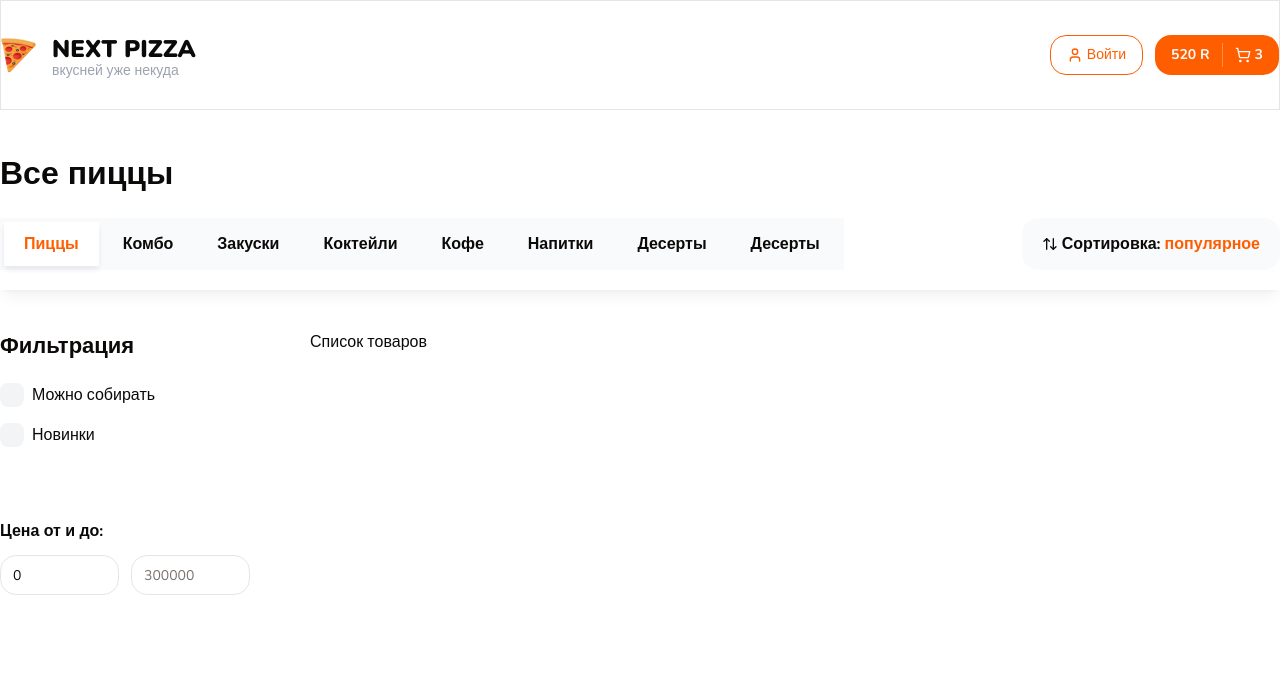
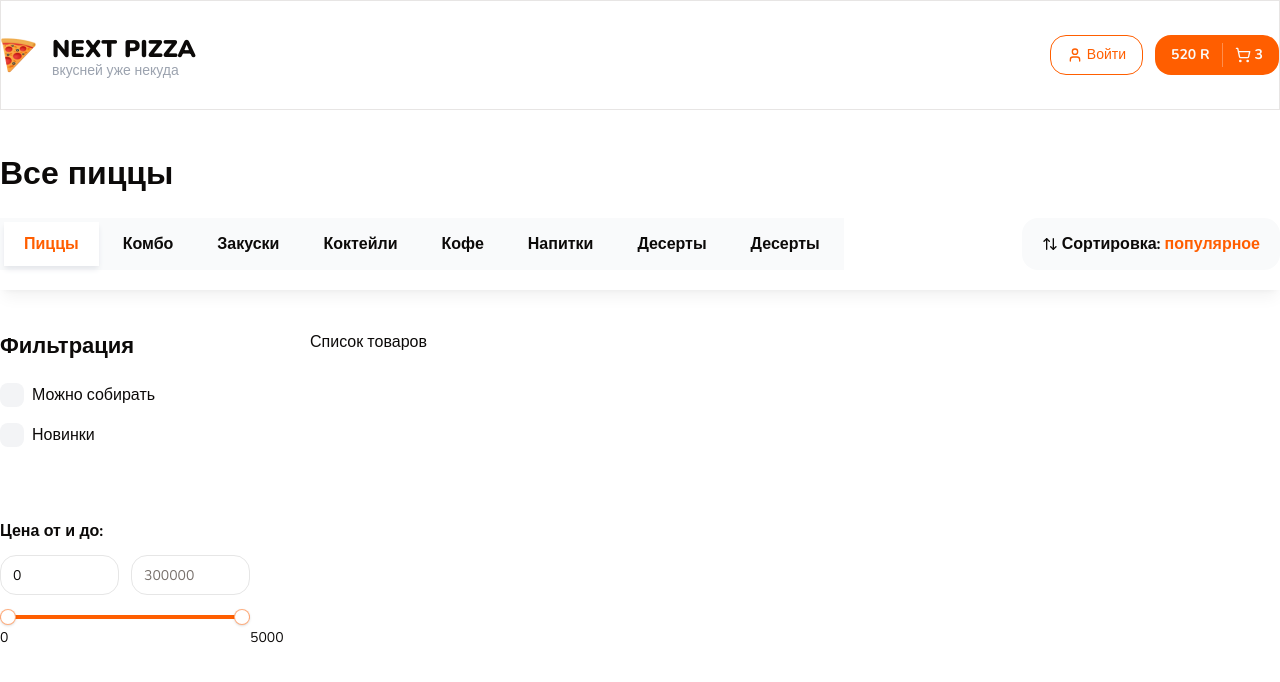
Before and after one commit to it-spectre-ru/next-pizza, a Next.js app: page / in a window 1280 px wide. Shown: the top 682 px of the page. Built offline with nearby package versions, Linux system fonts and the light colour scheme.

Commit message:
add range slider

```diff
--- a/components/shared/filters.tsx
+++ b/components/shared/filters.tsx
@@ -3,6 +3,7 @@
 import { Title } from './title';
 import { FilterCheckbox } from './filter-checkbox';
 import { Input } from '../ui';
+import { RangeSlider } from './range-slider';
 
 interface Props {
   className?: string;
@@ -24,6 +25,8 @@
         <Input type="number" placeholder='0' min={0} max={1000} defaultValue={0} />
         <Input type="number" min={100} max={3000} placeholder='300000' />
       </div>
+
+      <RangeSlider min={0} max={5000} step={10} value={[0, 5000]} />
     </div>
   );
 };
--- /dev/null
+++ b/components/shared/range-slider.tsx
@@ -0,0 +1,71 @@
+'use client';
+
+import React from 'react';
+import * as SliderPrimitive from '@radix-ui/react-slider';
+
+import { cn } from '@/lib/utils';
+
+type SliderProps = {
+  className?: string;
+  min: number;
+  max: number;
+  step: number;
+  formatLabel?: (value: number) => string;
+  value?: number[] | readonly number[];
+  onValueChange?: (values: number[]) => void;
+};
+
+const RangeSlider = React.forwardRef(
+  (
+    { className, min, max, step, formatLabel, value, onValueChange, ...props }: SliderProps,
+    ref,
+  ) => {
+    const initialValue = Array.isArray(value) ? value : [min, max];
+    const [localValues, setLocalValues] = React.useState(initialValue);
+
+    React.useEffect(() => {
+      // Update localValues when the external value prop changes
+      setLocalValues(Array.isArray(value) ? value : [min, max]);
+    }, [min, max, value]);
+
+    const handleValueChange = (newValues: number[]) => {
+      setLocalValues(newValues);
+      if (onValueChange) {
+        onValueChange(newValues);
+      }
+    };
+
+    return (
+      <SliderPrimitive.Root
+        ref={ref as React.RefObject<HTMLDivElement>}
+        min={min}
+        max={max}
+        step={step}
+        value={localValues}
+        onValueChange={handleValueChange}
+        className={cn('relative flex w-full touch-none select-none mb-6 items-center', className)}
+        {...props}>
+        <SliderPrimitive.Track className="relative h-1 w-full grow overflow-hidden rounded-full bg-primary/20">
+          <SliderPrimitive.Range className="absolute h-full bg-primary" />
+        </SliderPrimitive.Track>
+        {localValues.map((value, index) => (
+          <React.Fragment key={index}>
+            <div
+              className="absolute text-center"
+              style={{
+                left: `calc(${((value - min) / (max - min)) * 100}% + 0px)`,
+                top: `10px`,
+              }}>
+              <span className="text-sm">{formatLabel ? formatLabel(value) : value}</span>
+            </div>
+            <SliderPrimitive.Thumb className="block h-4 w-4 rounded-full border border-primary/50 bg-white shadow transition-colors focus-visible:outline-none focus-visible:ring-1 focus-visible:ring-ring disabled:pointer-events-none disabled:opacity-50" />
+          </React.Fragment>
+        ))}
+      </SliderPrimitive.Root>
+    );
+  },
+);
+
+RangeSlider.displayName = SliderPrimitive.Root.displayName;
+
+export { RangeSlider };
```
